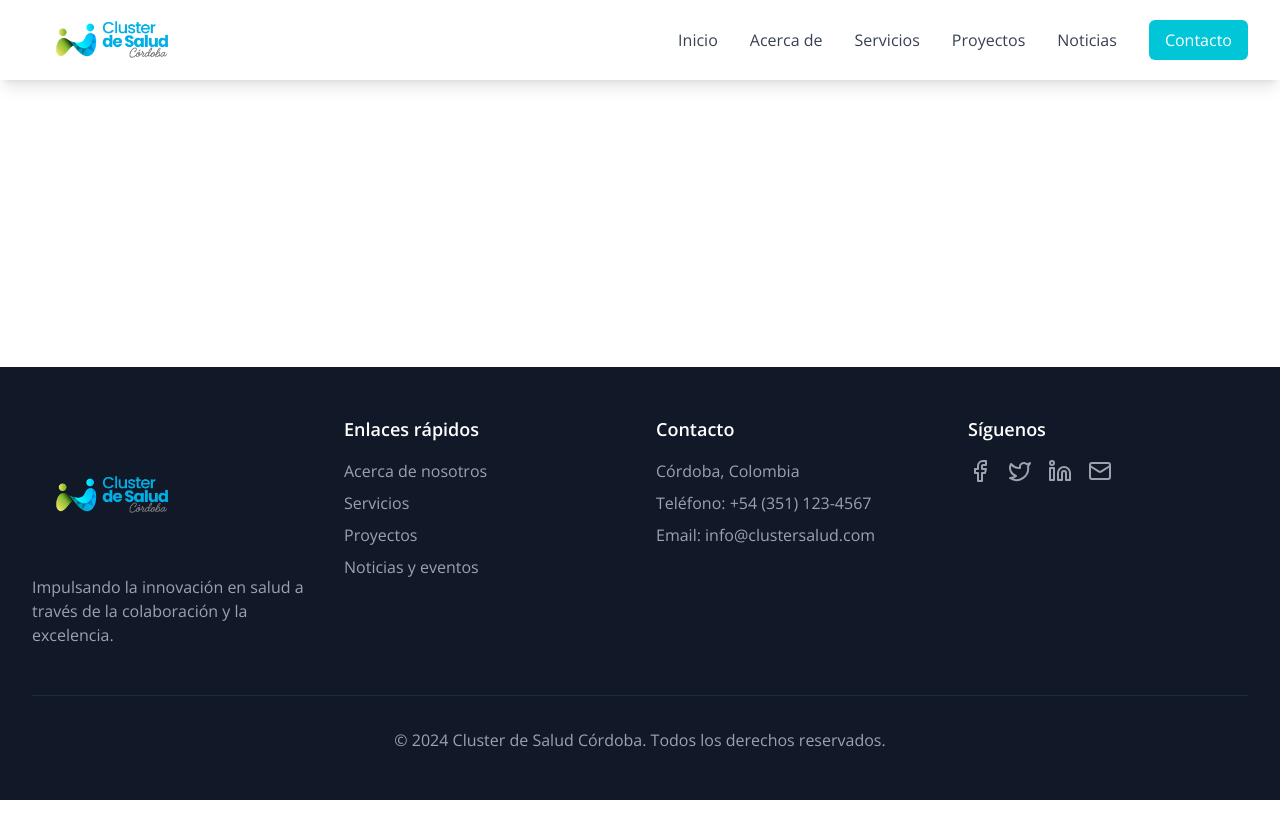
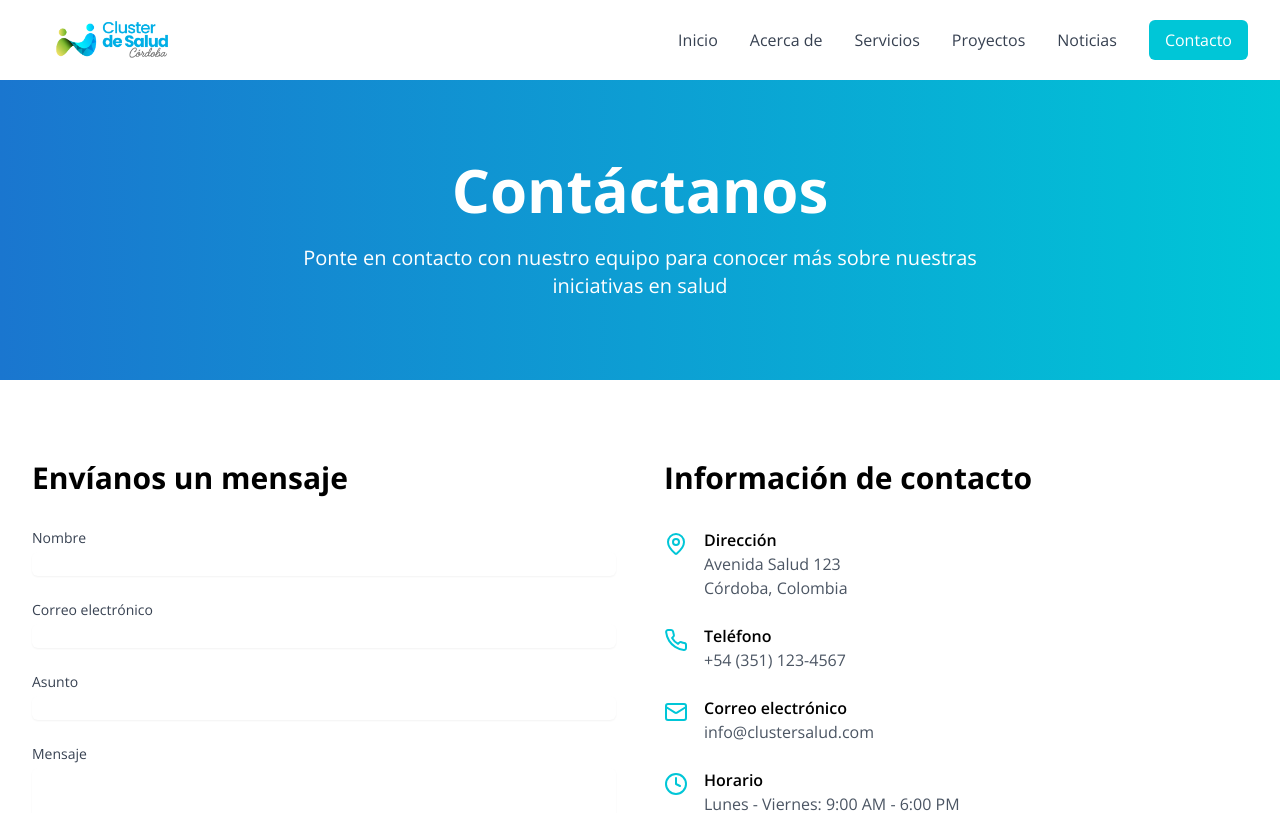
Before and after one commit to Caertos/ClusterSalud, a React (Vite) app: page /ClusterSalud/contact in a window 1280 px wide. Shown: the top 813 px of the page. Built offline with nearby package versions, Linux system fonts and the light colour scheme.

Commit message:
Cambio de rutas

```diff
--- a/src/App.tsx
+++ b/src/App.tsx
@@ -11,7 +11,7 @@ import Contact from './pages/Contact';
 
 function App() {
   return (
-    <Router>
+    <Router basename='ClusterSalud'>
       <div className="min-h-screen flex flex-col">
         <Navbar />
         <main className="flex-grow">
--- a/src/components/Footer.tsx
+++ b/src/components/Footer.tsx
@@ -8,7 +8,7 @@ const Footer = () => {
       <div className="max-w-7xl mx-auto px-4 sm:px-6 lg:px-8 py-12">
         <div className="grid grid-cols-1 md:grid-cols-4 gap-8">
           <div>
-            <img className="h-auto w-40 object-contain" src="/logo.png" alt="Cluster de Salud" />
+            <img className="h-auto w-40 object-contain" src="/ClusterSalud/logo.png" alt="Cluster de Salud" />
             <p className="text-gray-400">
               Impulsando la innovación en salud a través de la colaboración y la excelencia.
             </p>
--- a/src/components/Navbar.tsx
+++ b/src/components/Navbar.tsx
@@ -13,7 +13,7 @@ const Navbar = () => {
             <Link to="/">
               <img
                 className="h-auto w-40 object-contain"
-                src="/logo.png"
+                src="/ClusterSalud/logo.png"
                 alt="Cluster de Salud"
               />
             </Link>
--- a/vite.config.ts
+++ b/vite.config.ts
@@ -3,6 +3,7 @@ import react from '@vitejs/plugin-react';
 
 // https://vitejs.dev/config/
 export default defineConfig({
+  base: '/ClusterSalud',
   plugins: [react()],
   optimizeDeps: {
     exclude: ['lucide-react'],
```
